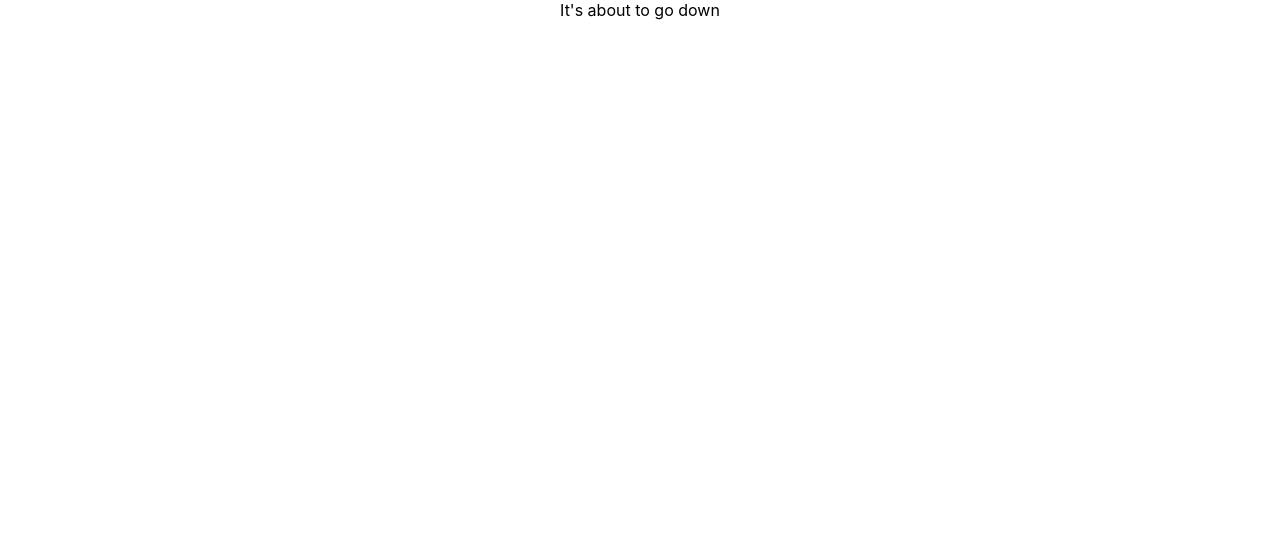
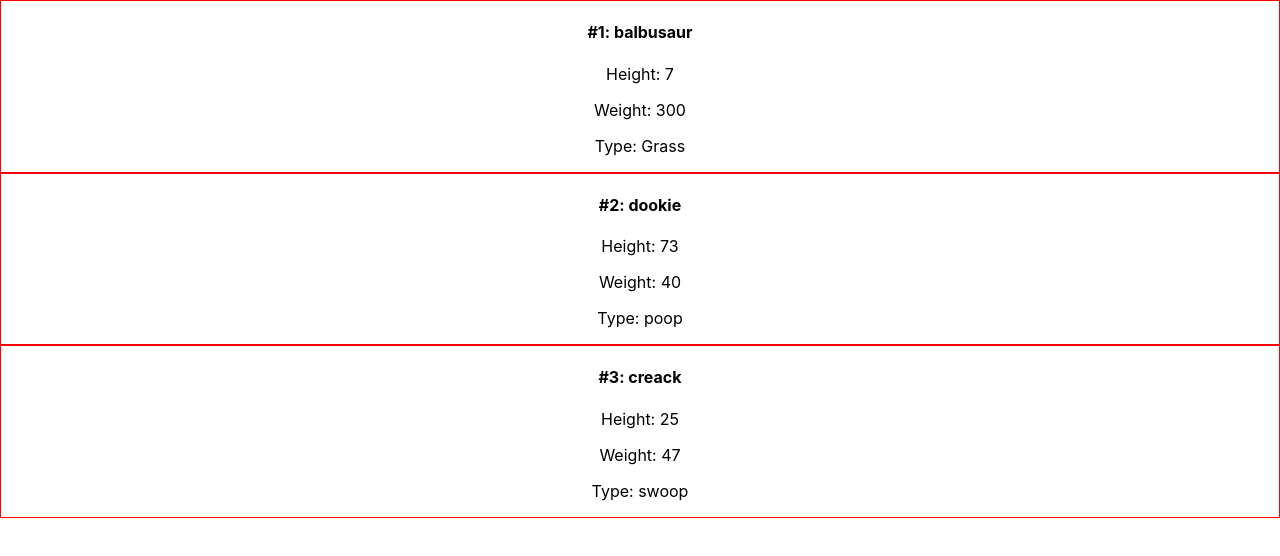
Before and after one commit to marcoz10/FullStackProject, a React (Create React App) app in the folder frontend/pokemon-app/: page / in a window 1280 px wide. Shown: the top 556 px of the page. Built offline with nearby package versions, Linux system fonts and the light colour scheme.

Commit message:
Added protype cards

```diff
--- a/frontend/pokemon-app/src/App.js
+++ b/frontend/pokemon-app/src/App.js
@@ -1,7 +1,31 @@
 import "./App.css";
+import Cards from './components/Cards'
 
 function App() {
-  return <div className="App">It's about to go down</div>;
+  return <div className="App">
+
+{/* NavBar */}
+
+{/* Body */}
+
+  <Cards/>
+
+
+{/* <Card style={{ width: '18rem' }}>
+  <Card.Img variant="top" src="holder.js/100px180" />
+  <Card.Body>
+    <Card.Title>Card Title</Card.Title>
+    <Card.Text>
+      Some quick example text to build on the card title and make up the bulk of
+      the card's content.
+    </Card.Text>
+    <Button variant="primary">Go somewhere</Button>
+  </Card.Body>
+</Card> */}
+
+{/* Footer */}
+
+  </div>;
 }
 
 export default App;
--- /dev/null
+++ b/frontend/pokemon-app/src/components/Card.js
@@ -0,0 +1,16 @@
+import React from 'react'
+
+function Card({id, name, height, weight, type}) {
+
+    return (
+        <div style={{border: '1px solid red'}}>
+
+            <h4>#{id}: {name}</h4>
+            <p>Height: {height}</p>
+            <p>Weight: {weight}</p>
+            <p>Type: {type}</p>
+        </div>
+    )
+}
+
+export default Card
--- /dev/null
+++ b/frontend/pokemon-app/src/components/Cards.js
@@ -0,0 +1,41 @@
+import React from 'react'
+import Card from './Card'
+
+function Cards() {
+    const pokemen = [
+        {
+            id: 1,
+            name: "balbusaur",
+            url: "",
+            type: "Grass",
+            weight: "300",
+            height: "7"
+        },
+        {
+            id: 2,
+            name: "dookie",
+            url: "",
+            type: "poop",
+            weight: "40",
+            height: "73"
+        },
+        {
+            id: 3,
+            name: "creack",
+            url: "",
+            type: "swoop",
+            weight: "47",
+            height: "25"
+        }
+    ]
+
+    return (
+        <div>
+            {pokemen.map((pokemon) => {
+                return <Card key={pokemon.id} {...pokemon}/>
+            })}
+        </div>
+    )
+}
+
+export default Cards
```
Also changed, not shown: 2 other files (tests, documents, lock files or other folders).
